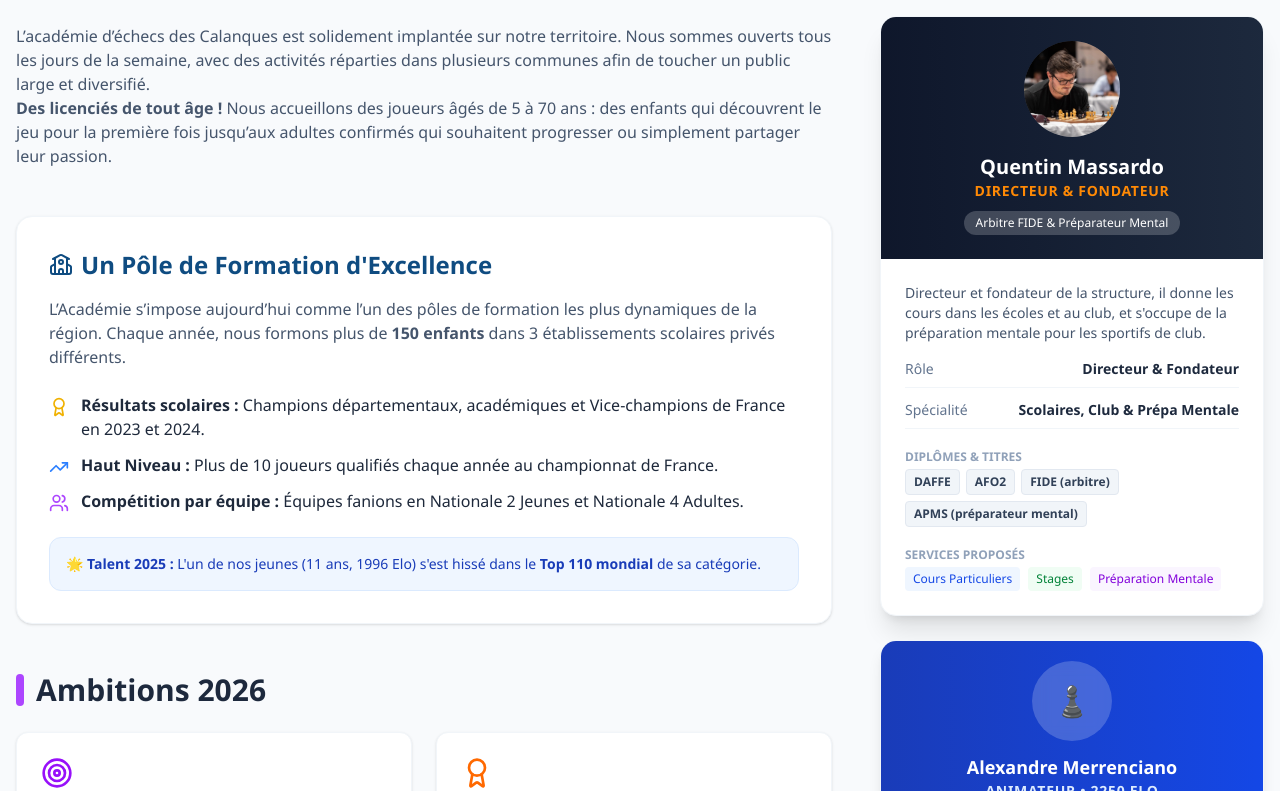
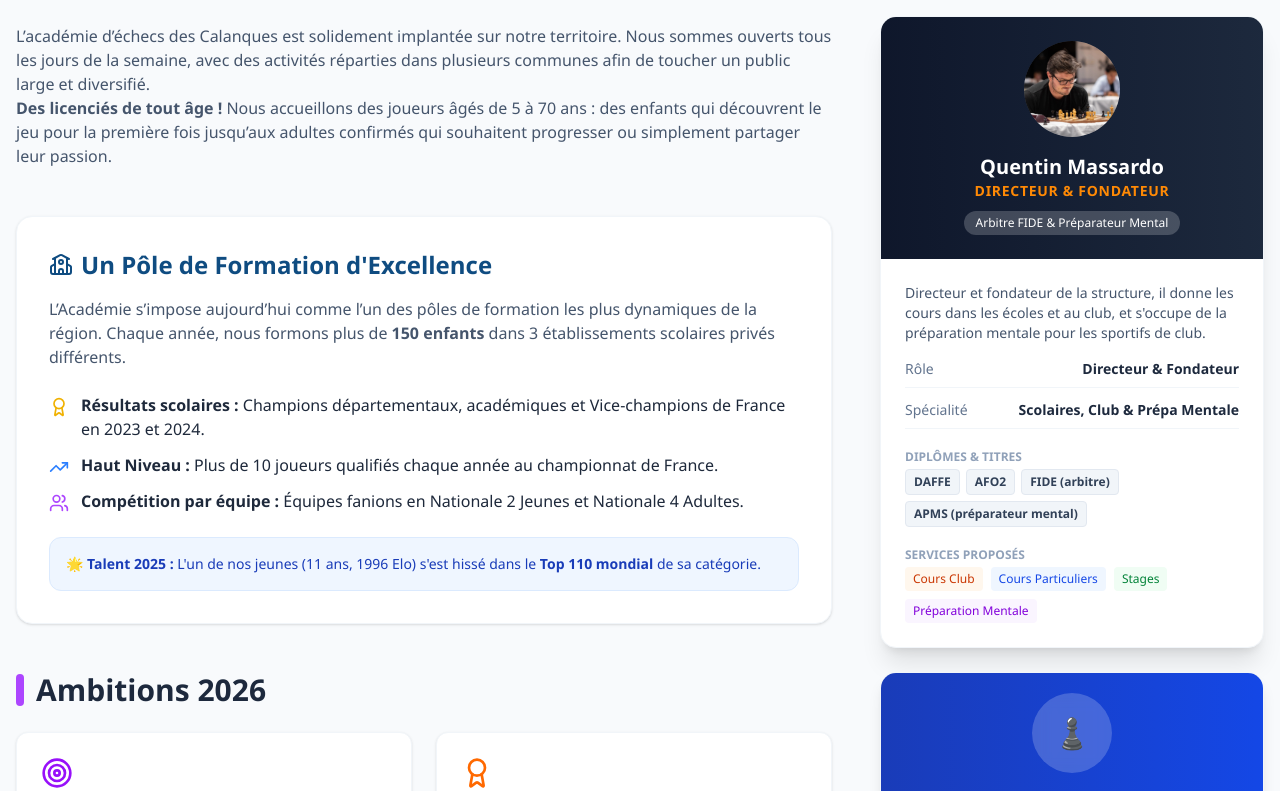
Before and after one commit to jgiraudeau/ac_echecs_calanques, a Next.js app: page /club in a window 1280 px wide. Shown: the part 704-1495 px from the top of the page. Built offline with nearby package versions, Linux system fonts and the light colour scheme.

Commit message:
Add Cours Club service for Quentin Massardo

```diff
--- a/src/app/club/page.tsx
+++ b/src/app/club/page.tsx
@@ -191,6 +191,7 @@ export default function ClubPage() {
                                         <div className="pt-2">
                                             <span className="block text-xs uppercase font-bold text-slate-400 mb-1">Services Proposés</span>
                                             <div className="flex flex-wrap gap-2">
+                                                <span className="bg-orange-50 text-orange-700 text-xs px-2 py-1 rounded font-medium">Cours Club</span>
                                                 <span className="bg-blue-50 text-blue-700 text-xs px-2 py-1 rounded font-medium">Cours Particuliers</span>
                                                 <span className="bg-green-50 text-green-700 text-xs px-2 py-1 rounded font-medium">Stages</span>
                                                 <span className="bg-purple-50 text-purple-700 text-xs px-2 py-1 rounded font-medium">Préparation Mentale</span>
```
